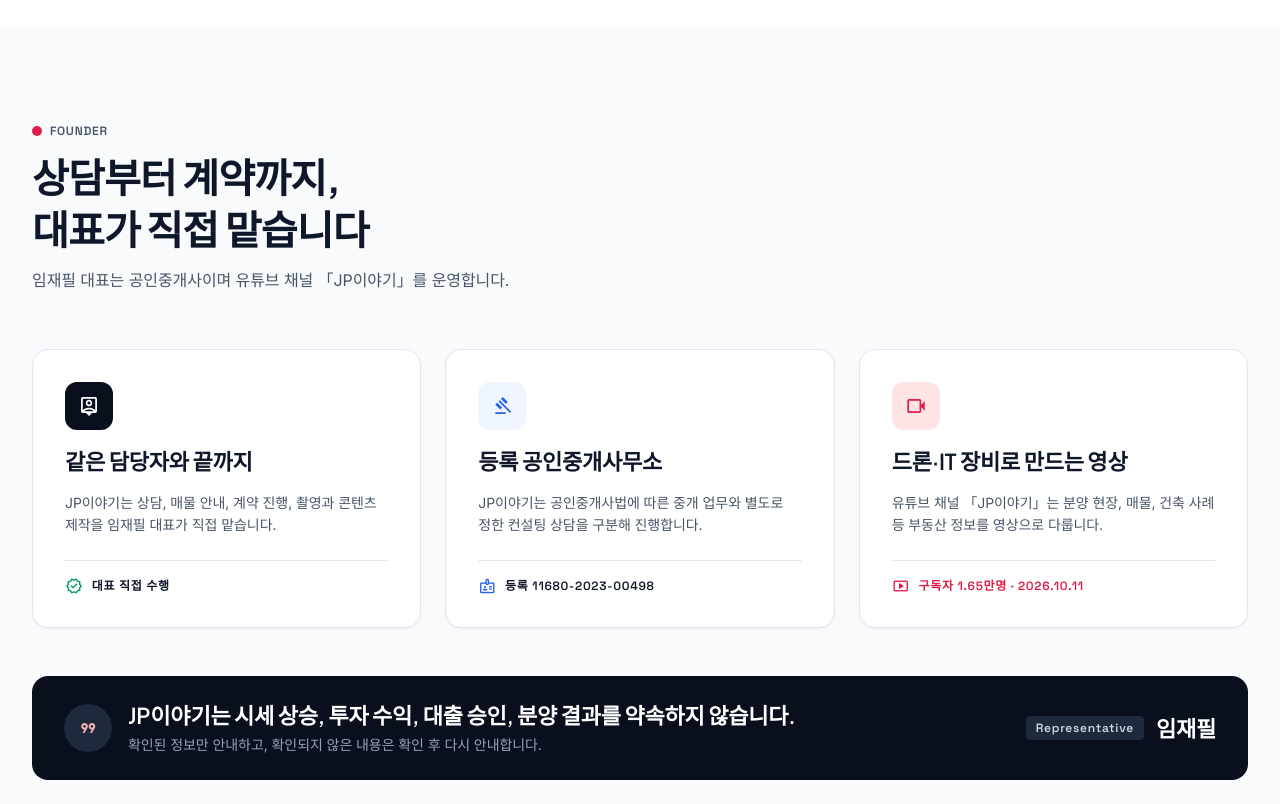
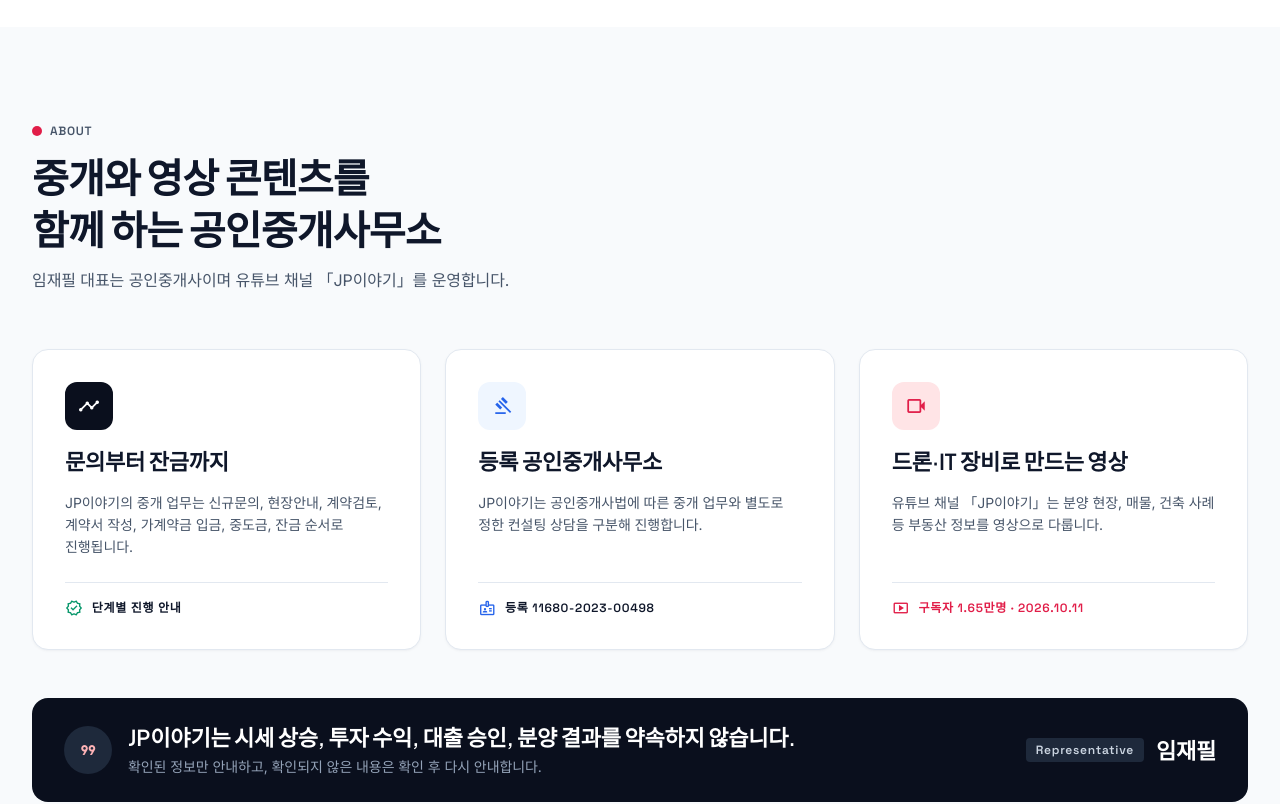
Before and after one commit to jopd843733-stack/jpstory-profile, a plain HTML site: page public/index.html in a window 1280 px wide. Shown: the part 1640-2444 px from the top of the page. Drawn offline with nearby package versions, Linux system fonts and the light colour scheme; a web font is replaced by a local one.

Commit message:
랜딩페이지에서 '대표가 직접 맡습니다' 표현 제거
- 히어로 설명을 사업 영역과 영상 소개 중심으로 변경
- 소개 섹션 제목·카드를 회사 소개와 진행 단계 중심으로 변경
- 문의 섹션 안내 문구와 메뉴 이름(회사 소개) 정리

```diff
--- a/public/index.html
+++ b/public/index.html
@@ -319,7 +319,7 @@
       </span>
     </a>
     <nav class="nav" aria-label="주요 메뉴">
-      <a href="#about">대표 소개</a>
+      <a href="#about">회사 소개</a>
       <a href="#services">사업 영역</a>
       <a href="#clients">고객별 업무</a>
       <a href="#process">진행 단계</a>
@@ -339,7 +339,7 @@
     <div class="hero-copy">
       <span class="chip chip-broker chip-pill" style="width:fit-content"><span class="icon" style="font-size:16px">flight</span>드론과 IT 장비로 콘텐츠를 만드는 공인중개사</span>
       <h1 class="h-hero">영상으로 현장을 보여주는<br><span class="accent">공인중개사무소</span>,<br>JP이야기</h1>
-      <p class="body-lg muted" style="margin:0;max-width:640px">JP이야기는 상담, 매물 안내, 계약 진행, 촬영과 콘텐츠 제작을 임재필 대표가 직접 맡습니다. 고객은 처음 문의부터 업무가 끝날 때까지 같은 담당자와 소통합니다.</p>
+      <p class="body-lg muted" style="margin:0;max-width:640px">JP이야기는 부동산 중개와 컨설팅, 분양 현장 촬영, 유튜브 촬영 협업을 합니다. 드론과 IT 장비로 담은 영상으로 현장 정보를 전달합니다.</p>
       <div class="hero-cta">
         <a class="btn btn-primary" href="#contact"><span class="icon" style="font-size:20px">edit_calendar</span>상담 문의 방법 보기</a>
         <a class="btn btn-media" href="https://www.youtube.com/@%EA%B0%95%EB%82%A8%EA%B3%B5%EC%9D%B8%EC%A4%91%EA%B0%9C%EC%82%AC" target="_blank" rel="noreferrer"><span class="icon" style="font-size:20px">play_circle</span>유튜브 「JP이야기」</a>
@@ -407,18 +407,18 @@
 <section class="sec-canvas" id="about">
   <div class="wrap">
     <div class="sec-head">
-      <span class="eyebrow tech"><span class="dot"></span>Founder</span>
-      <h2 class="h-xl">상담부터 계약까지,<br>대표가 직접 맡습니다</h2>
+      <span class="eyebrow tech"><span class="dot"></span>About</span>
+      <h2 class="h-xl">중개와 영상 콘텐츠를<br>함께 하는 공인중개사무소</h2>
       <p class="muted" style="margin:0">임재필 대표는 공인중개사이며 유튜브 채널 「JP이야기」를 운영합니다.</p>
     </div>
     <div class="grid g3">
       <div class="card bento lift">
         <div style="display:grid;gap:1rem">
-          <span class="bento-icon navy"><span class="icon">person_pin</span></span>
-          <h3 class="h-md">같은 담당자와 끝까지</h3>
-          <p class="body-sm muted">JP이야기는 상담, 매물 안내, 계약 진행, 촬영과 콘텐츠 제작을 임재필 대표가 직접 맡습니다.</p>
+          <span class="bento-icon navy"><span class="icon">timeline</span></span>
+          <h3 class="h-md">문의부터 잔금까지</h3>
+          <p class="body-sm muted">JP이야기의 중개 업무는 신규문의, 현장안내, 계약검토, 계약서 작성, 가계약금 입금, 중도금, 잔금 순서로 진행됩니다.</p>
         </div>
-        <div class="bento-foot tech"><span class="icon" style="font-size:18px;color:var(--verified)">verified</span>대표 직접 수행</div>
+        <div class="bento-foot tech"><span class="icon" style="font-size:18px;color:var(--verified)">verified</span>단계별 진행 안내</div>
       </div>
       <div class="card bento lift">
         <div style="display:grid;gap:1rem">
@@ -585,7 +585,7 @@
       <div class="sec-head" style="margin-bottom:1rem">
         <span class="eyebrow tech"><span class="dot"></span>Contact</span>
         <h2 class="h-xl">문의 채널</h2>
-        <p class="muted" style="margin:0">모든 문의는 임재필 대표가 직접 확인합니다.</p>
+        <p class="muted" style="margin:0">전화와 카카오톡 채널로 문의하실 수 있습니다.</p>
       </div>
       <div class="card contact-card">
         <div class="left"><span class="ci"><span class="icon" style="font-size:20px">call</span></span><div><span class="tech" style="color:var(--text-muted)">전화</span><a class="val" style="display:block" href="tel:010-3848-5949">010-3848-5949</a></div></div>
```
Also changed, not shown: _src/company-profile.html (+9 -9 lines), design/company-profile.html (+9 -9 lines).
